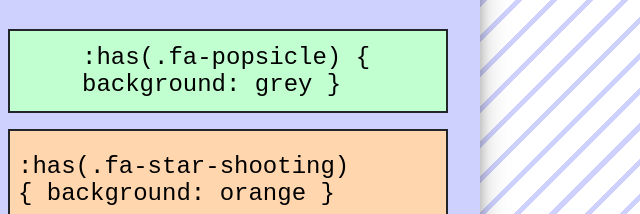
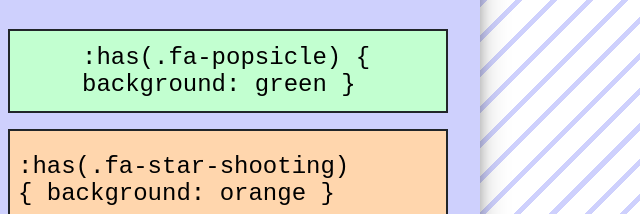
Before and after one commit to noclist/carps-space-live, an Eleventy site: page has.html in a window 1280 px wide. Shown: the part 175-389 px from the top of the page, 640-1280 px from the left. Built offline with nearby package versions, Linux system fonts and the light colour scheme; Eleventy itself is replaced by a stand-in of ours; files that its build step writes are made by us from their sources; some icons are missing.

Commit message:
Update has.html

```diff
--- a/has.html
+++ b/has.html
@@ -31,7 +31,7 @@
                 <i class="fa-sharp fa-solid fa-popsicle"></i>
                 <code>
                 :has(.fa-popsicle) {
-                    background: grey
+                    background: green
                 }
             </code>
             </div>
```
